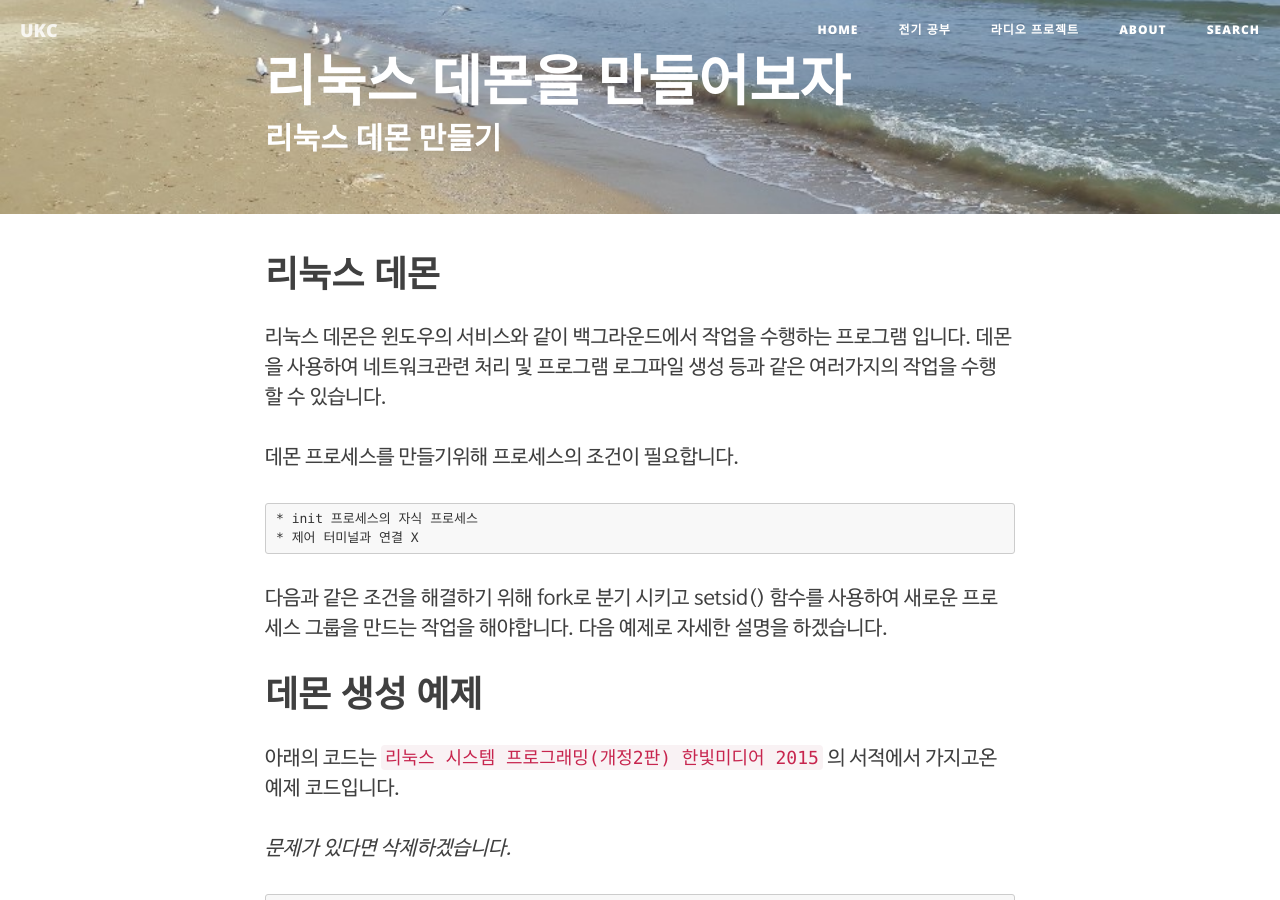
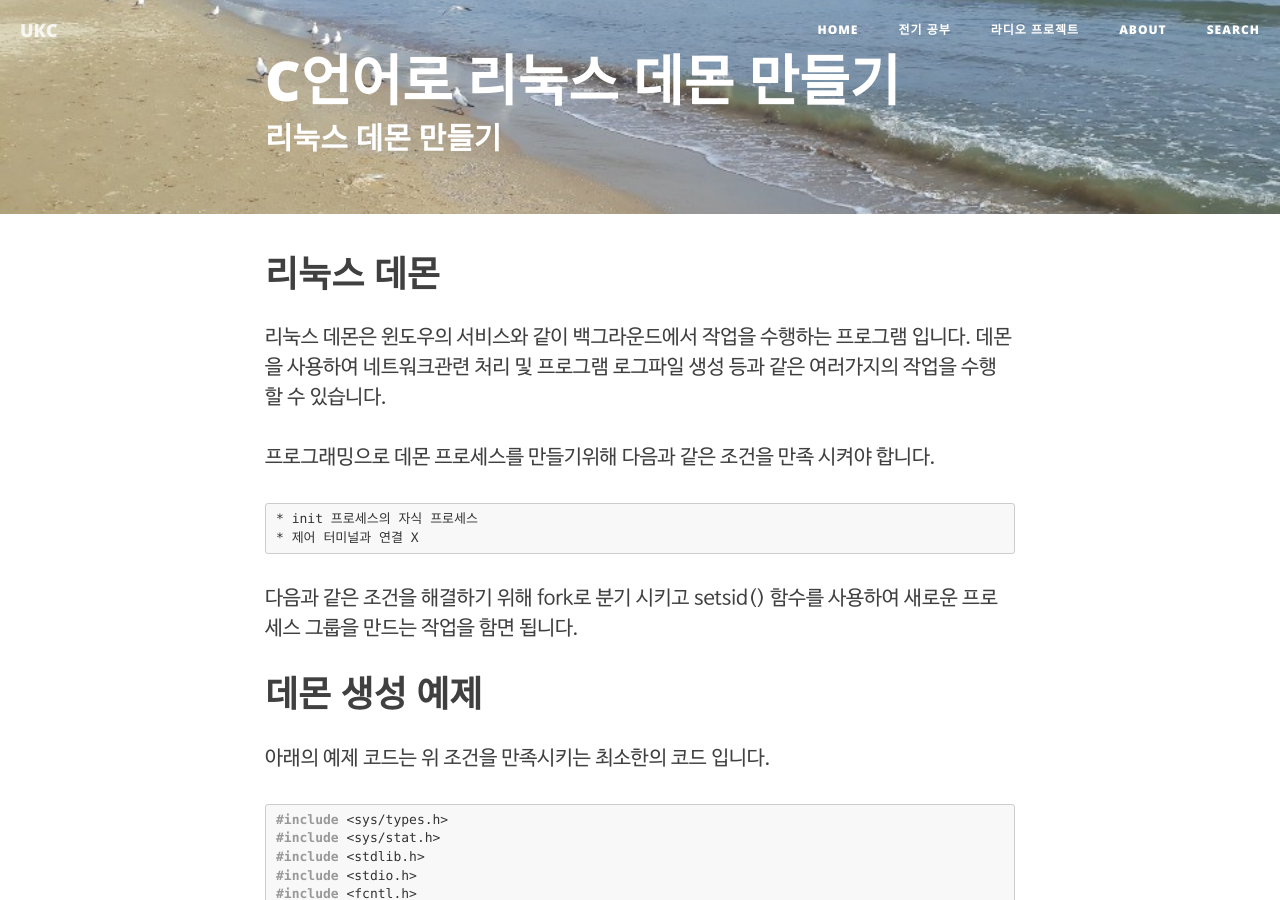
Before and after one commit to fbqweasd/fbqweasd.github.io, a Jekyll site: the page built from _posts/2019-11-08-deamon.md, in a window 1280 px wide and 900 px high. Built offline with Jekyll 4.4.1, drawn with Linux system fonts in a browser that asks for light colours; nearby versions of some CDN libraries; comment, search, counter and statistics services are not loaded.

Commit message:
데몬 포스트 수정

```diff
--- a/_posts/2019-11-08-deamon.md
+++ b/_posts/2019-11-08-deamon.md
@@ -1,6 +1,6 @@
 ---
 layout: post
-title: 리눅스 데몬을 만들어보자
+title: C언어로 리눅스 데몬 만들기
 author:     UKC
 tags: 프로그래밍 C/C++ 리눅스
 subtitle: 리눅스 데몬 만들기
@@ -13,21 +13,18 @@ category: deamon
 입니다. 데몬을 사용하여 네트워크관련 처리 및 프로그램 로그파일 생성 등과 같은
 여러가지의 작업을 수행 할 수 있습니다.
 
-데몬 프로세스를 만들기위해 프로세스의 조건이 필요합니다.
+프로그래밍으로 데몬 프로세스를 만들기위해 다음과 같은 조건을 만족 시켜야 합니다.
 
 	* init 프로세스의 자식 프로세스
 	* 제어 터미널과 연결 X
 
 다음과 같은 조건을 해결하기 위해 fork로 분기 시키고 setsid() 함수를 사용하여
-새로운 프로세스 그룹을 만드는 작업을 해야합니다. 다음 예제로 자세한 설명을
-하겠습니다.
+새로운 프로세스 그룹을 만드는 작업을 함면 됩니다.
+
 
 # 데몬 생성 예제
 
-아래의 코드는 `리눅스 시스템 프로그래밍(개정2판) 한빛미디어 2015` 의 서적에서
-가지고온 예제 코드입니다.
-
-*문제가 있다면 삭제하겠습니다.*
+아래의 예제 코드는 위 조건을 만족시키는 최소한의 코드 입니다.
 
 {% highlight C %}
 
```
Also changed, not shown: other parts of _posts/2019-11-08-deamon.md (+2 -0 lines).
